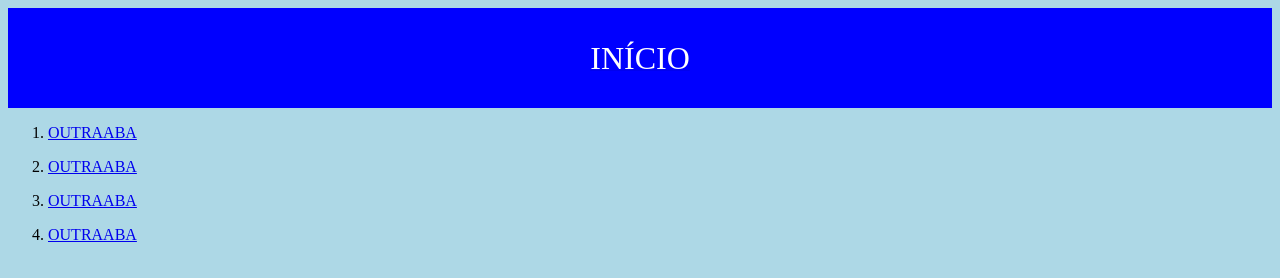
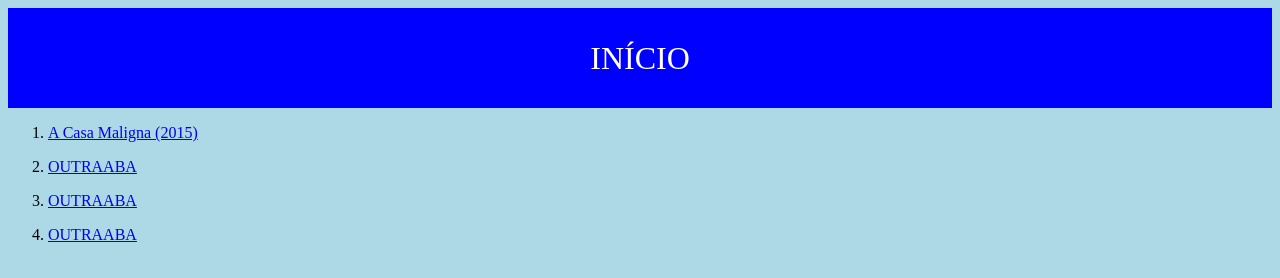
Before and after one commit to santos246/YOUTUBE-E-OUTROS, a plain HTML site: page DOWNLOADS/1 - Copia.html in a window 1280 px wide. Drawn offline with Linux system fonts and the light colour scheme.

Commit message:
Update 1 - Copia.html

```diff
--- a/DOWNLOADS/1 - Copia.html
+++ b/DOWNLOADS/1 - Copia.html
@@ -30,9 +30,9 @@ body {
 <ol>
 <!------------------------------------------------------------>
 <P><li><a href="VIDEOS/
-LINK
+A Casa Maligna (2015)
 .html" target="_blank">
-OUTRAABA
+A Casa Maligna (2015)
 </a></li></P>
 <!------------------------------------------------------------>
 <P><li><a href="VIDEOS/
```
